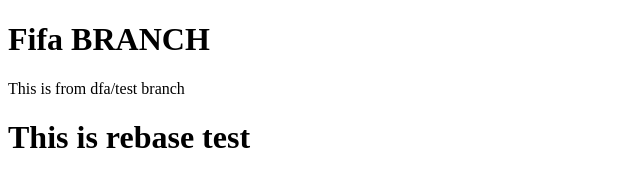
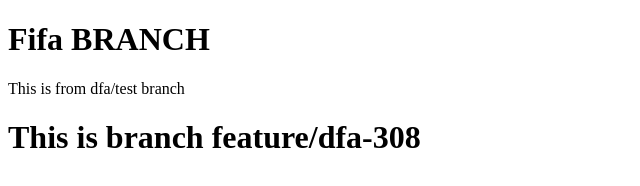
Before and after one commit to IvayloBorisov/git-tutorial, a plain HTML site: page index.html in a window 1280 px wide. Shown: the whole page, without its empty margins (0-640 px from the left). Drawn offline with Linux system fonts and the light colour scheme.

Commit message:
This is branch feature/dfa-308

```diff
--- a/index.html
+++ b/index.html
@@ -14,7 +14,7 @@
       </p>
     </div>
     <div class="rebase">
-      <h1>This is rebase test</h1>
+      <h1>This is branch feature/dfa-308</h1>
     </div>
   </body>
 </html>
```
